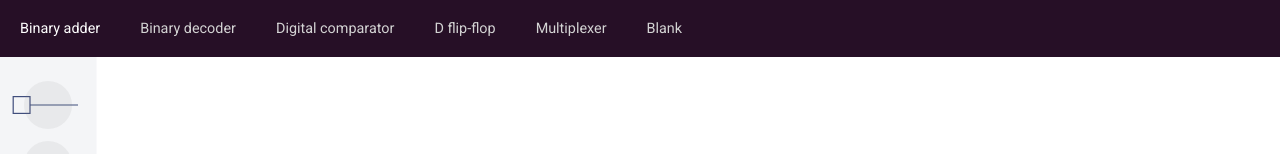
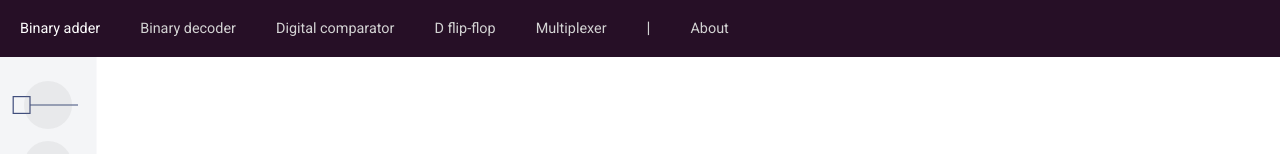
Before and after one commit to HunorMarton/logic-gate, a Vue app: page / in a window 1280 px wide. Shown: the top 154 px of the page. Built offline with nearby package versions, Linux system fonts and the light colour scheme.

Commit message:
Add about page

```diff
--- a/src/App.vue
+++ b/src/App.vue
@@ -1,18 +1,21 @@
 <script>
 import Header from './components/Header.vue'
 import Board from './Board.vue'
+import About from './components/About.vue'
 
 export default {
   name: 'App',
   components: {
     Header,
-    Board
+    Board,
+    About
   },
   data: () => ({
     width: 1000,
     height: 1000,
     zoom: 1.2,
-    board: undefined
+    board: undefined,
+    about: false
   }),
   mounted() {
     this.width = this.$refs.main.clientWidth
@@ -21,6 +24,10 @@ export default {
   methods: {
     select(board) {
       this.board = board
+      this.about = false
+    },
+    goToAboutPage() {
+      this.about = true
     }
   }
 }
@@ -28,8 +35,9 @@ export default {
 
 <template lang="pug">
 div.page
-  Header(@select="select")
-  svg.main(ref="main" width="100%" height="100%" :viewBox="`0, 0, ${width/zoom}, ${height/zoom}`")
+  Header(@select="select" @about="goToAboutPage")
+  About(v-if="about")
+  svg.main(v-else ref="main" width="100%" height="100%" :viewBox="`0, 0, ${width/zoom}, ${height/zoom}`")
     Board(
       v-if="board"
       :zoom="zoom"
@@ -52,7 +60,7 @@ body {
 
 .page {
   display: grid;
-  grid-template-rows: auto 1fr;
+  grid-template-rows: auto 1fr auto;
   height: 100%;
 }
 
--- /dev/null
+++ b/src/components/About.vue
@@ -0,0 +1,40 @@
+<template lang="pug">
+  .about
+    h1 Logic gates
+    p Interactive logic gate simulator build with Vue
+    h3 Source code
+    a(href="https://github.com/HunorMarton/logic-gate" target="_blank") https://github.com/HunorMarton/logic-gate
+    h3 Made by
+    div Hunor Márton Borbély
+    div 2020
+    a(href="https://twitter.com/HunorBorbely" target="_blank") Twitter
+    a(href="https://hunormarton.github.io/" target="_blank") Website
+</template>
+
+<style lang="scss" scoped>
+.about {
+  color: #404e7c;
+  background-color: white;
+  font-size: 0.9em;
+  padding: 50px 20px;
+
+  * {
+    display: block;
+    margin-bottom: 20px;
+  }
+}
+
+h1,
+h3 {
+  color: #71b48d;
+  margin-top: 40px;
+}
+
+a,
+a:link,
+a:visited,
+a:hover,
+a:active {
+  color: #404e7c;
+}
+</style>
--- a/src/components/Header.vue
+++ b/src/components/Header.vue
@@ -15,8 +15,7 @@ export default {
       { title: 'Binary decoder', data: binaryDecoder },
       { title: 'Digital comparator', data: digitalComparator },
       { title: 'D flip-flop', data: dFlipFlop },
-      { title: 'Multiplexer', data: multiplexer },
-      { title: 'Blank', data: { components: [], connections: [] } }
+      { title: 'Multiplexer', data: multiplexer }
     ]
   }),
   created() {
@@ -25,6 +24,9 @@ export default {
   methods: {
     select(data) {
       this.$emit('select', data)
+    },
+    about() {
+      this.$emit('about')
     }
   }
 }
@@ -37,21 +39,27 @@ export default {
       :class="{ active: index == selected}"
       @click="select(item.data)"
     ) {{ item.title }}
+    span |
+    a.about(@click="about") About
 </template>
 
-<style lang="scss">
+<style lang="scss" scoped>
 header {
   color: lightgray;
   background-color: #260f26;
+}
+
+header * {
+  margin: 20px;
 }
 
 a {
   cursor: pointer;
   display: inline-block;
   font-size: 0.9em;
-  margin: 20px;
 }
-a.active {
+
+.active {
   color: white;
 }
 </style>
```
